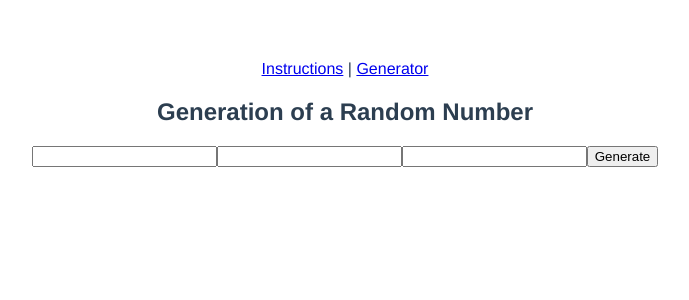
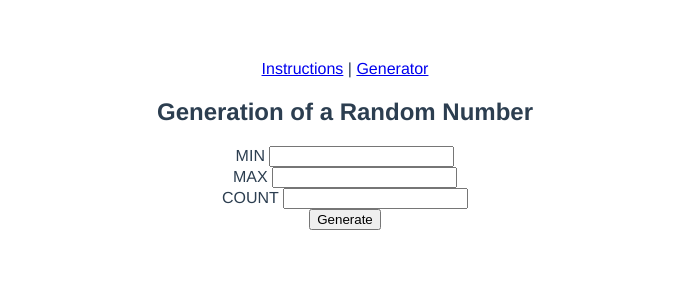
Before and after one commit to odax/vue-practical, a Vue app: page /generator in a window 1280 px wide. Shown: the top 300 px of the page, without its empty margins (295-984 px from the left). Built offline with nearby package versions, Linux system fonts and the light colour scheme.

Commit message:
input from forms

```diff
--- a/src/components/RandomGenerator.vue
+++ b/src/components/RandomGenerator.vue
@@ -1,9 +1,15 @@
 <template>
   <div>
+    MIN
     <input id="min" v-model.number="min"/>
+    <br>
+    MAX
     <input id="max" v-model.number="max"/>
+    <br>
+    COUNT
     <input id="count" v-model.number="count"/>
-    <button id="btn" @click="generate({ count: 5, min: 10, max: 100 })">Generate</button>
+    <br>
+    <button id="btn" @click="generate({ count: count, min: min, max: max})">Generate</button>
     <ul id="results" v-if="results">
         <li v-for="result in results">
           {{result}}
```
